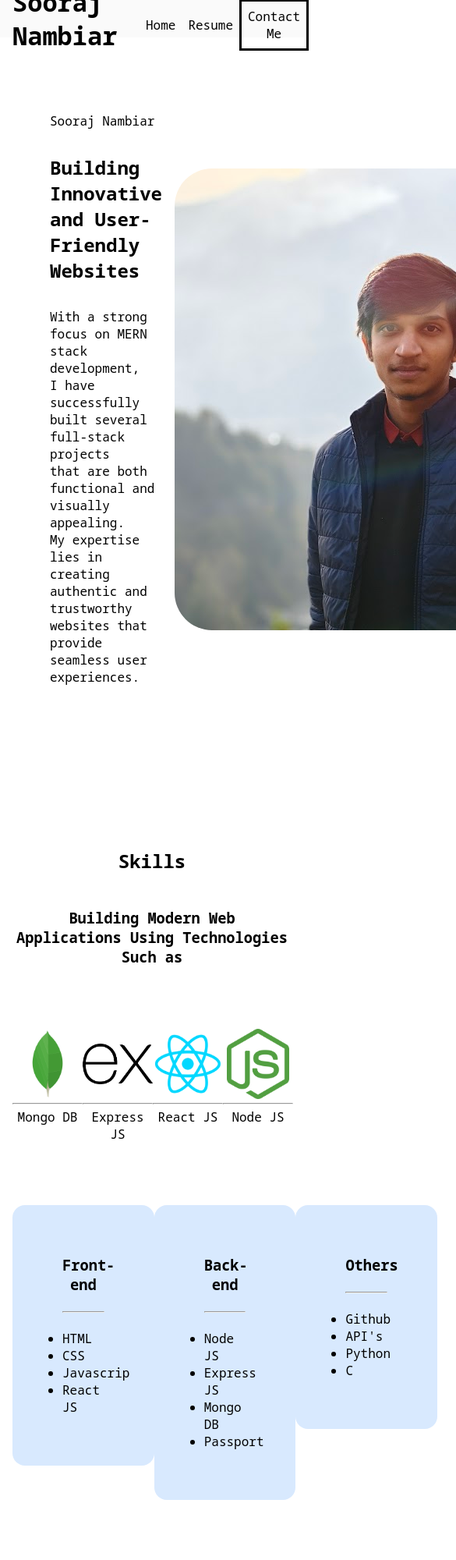
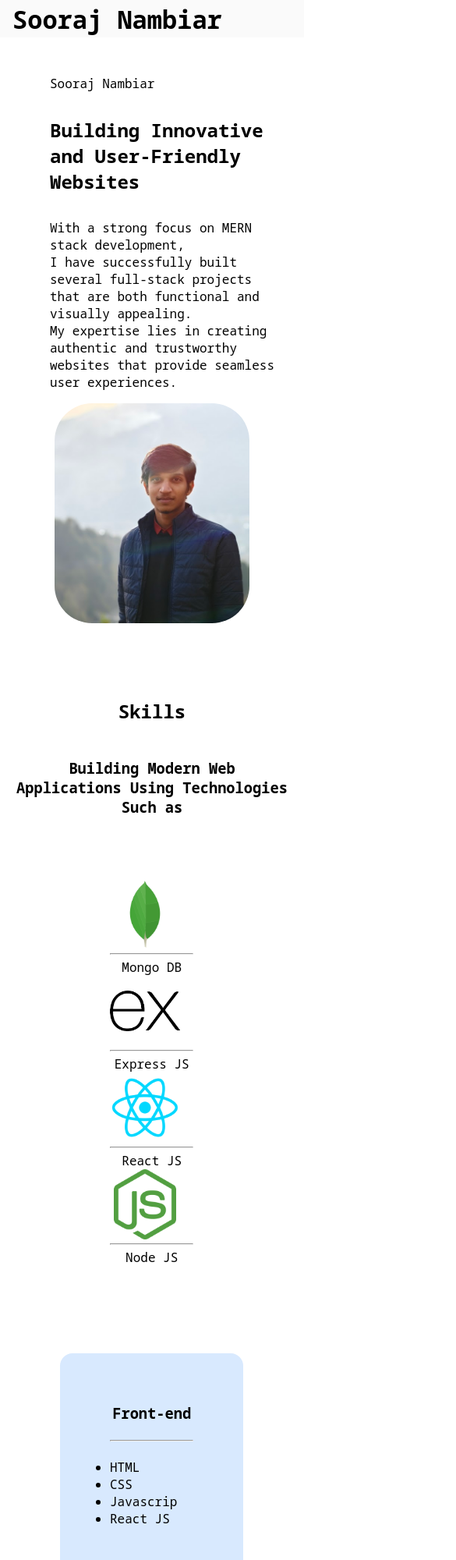
Before and after one commit to Sooraj002/PortFolio, a plain HTML site: page index.html in a window 390 px wide. Shown: the top 2000 px of the page at 78% size, 585 px wide, since content can reach past the window. Drawn offline with Linux system fonts and the light colour scheme.

Commit message:
added mobile view

```diff
--- a/styles.css
+++ b/styles.css
@@ -187,34 +187,65 @@ a {
 }
 
 /* Responsive Design */
-@media (max-width: 768px) {
+@media (max-width: 784px) {
   .navbar {
-    flex-direction: row;
+    /* flex-direction: column; */
     height: 3rem;
-    width: auto;
+    width: 100%;
   }
 
   .nav-links {
-    margin-top: 1rem;
-    justify-content: space-between;
+    display: none;
   }
   .btn {
     padding: 0.5rem;
+  }
+
+  .first-block{
+    flex-direction: column;
+    margin-top: 2rem;
+  }
+
+  .cards{
+    flex-direction: column;
+    justify-content: center;
+    align-items: center;
+  }
+  .card{
+    width: 30%;
+    margin: 2rem;
+  }
+  .main-img{
+    width: 70%;
+  }
+  .skills{
+    padding: 0;
+  }
+
+  .second-block{
+    flex-direction: column;
+    align-items: center;
+    justify-content: center;
+  }
+  .tech{
+    width: 30%;
   }
 }
 /* Define slide-in animation */
 @keyframes slideIn {
   from {
     opacity: 0;
-    transform: translateY(-50px); /* Start offscreen (50px down) */
+    transform: translateY(+50px);
+    scale: 2; /* Start offscreen (50px down) */
   }
   to {
     opacity: 1;
     transform: translateY(0); /* End at normal position (0px) */
+    scale: 1;
   }
 }
 
 /* Apply animation to elements with the 'slide-in' class */
 .slide-in {
-  animation: slideIn 1.5s ease forwards;
+  animation: slideIn 1s ease forwards;
 }
```
